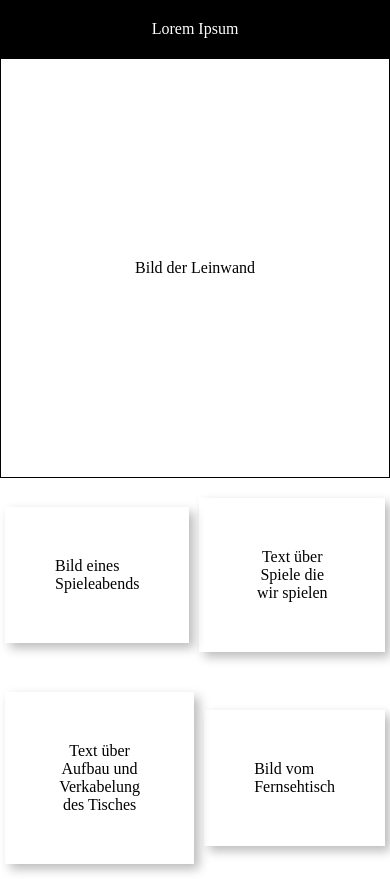
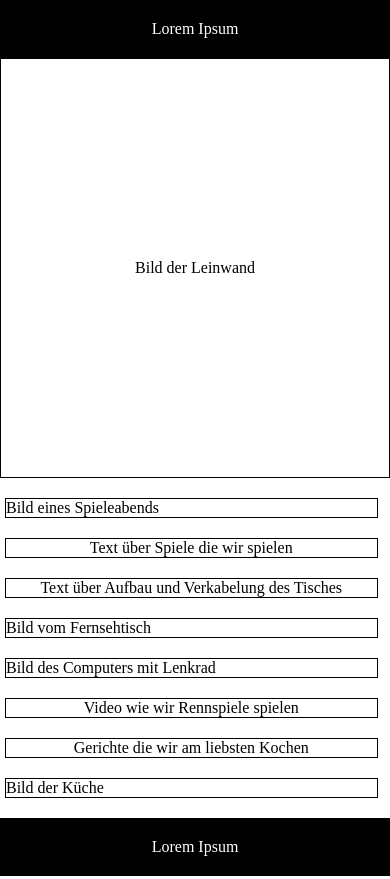
Before and after one commit to Andrejk98/Responsive-Web-Design, a plain HTML site: page Code/index.html in a window 390 px wide. Shown: the top 879 px of the page. Drawn offline with Linux system fonts and the light colour scheme.

Commit message:
Handy Version Erste Anpassungen

```diff
--- a/Code/style.css
+++ b/Code/style.css
@@ -43,3 +43,25 @@ body{
     text-align: center;
     padding: 20px;
 }
+
+@media only screen and (max-width: 768px){
+
+    .bild-text-box{
+        display: block;
+    }
+
+    .bild{
+        width: 95vw;
+        border: 1px solid black;
+        box-shadow: none;
+        padding: 0;
+    }
+
+    .text{
+        width: 95vw;
+        border: 1px solid black;
+        box-shadow: none;
+        padding: 0;
+    }
+
+}
```
